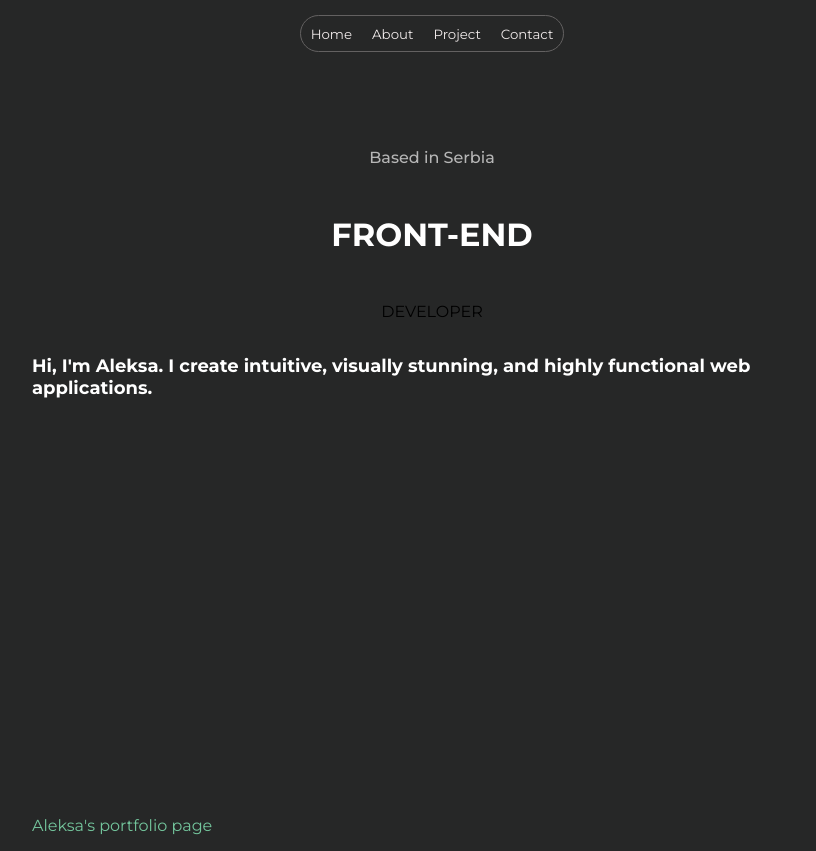
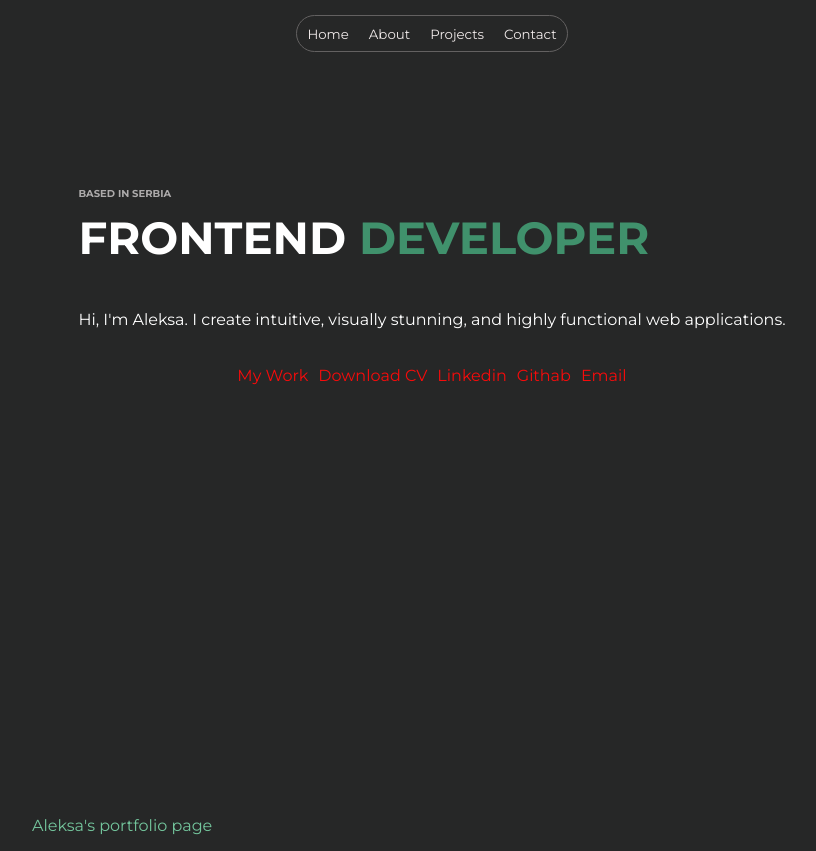
Before and after one commit to aleksa13122/aleksa-s-portfolio, a React (Vite) app: page / in a window 1280 px wide. Shown: the whole page, without its empty margins (208-1024 px from the left). Built offline with nearby package versions, Linux system fonts and the light colour scheme.

Commit message:
layout changes

```diff
--- a/src/App.css
+++ b/src/App.css
@@ -4,7 +4,6 @@
 
 body {
   font-family: "Montserrat", sans-serif;
-  /* margin: 0% 10%; */
   background-color: #262727;
   max-width: 800px;
   margin: 0 auto;
@@ -13,19 +12,18 @@ body {
   color: #74c69d;
 }
 .sekundarna {
-  /* color: #40916c; */
-  color: #262727;
+  color: #40916c;
   background-color: transparent;
 }
 .main-container {
   display: flex;
   align-items: center; /* Centriranje vertikalno */
-  /* justify-content: center; */
   width: 100vw;
   height: 100vh;
   flex-direction: column;
   max-width: 800px;
   margin: 0 auto;
+  /* background-color: aqua; */
 }
 
 /*
--- a/src/App.jsx
+++ b/src/App.jsx
@@ -1,7 +1,7 @@
 import React from "react";
 
-import Navigation from "./components/Navigation";
-import Info from "./components/Info";
+import Navigation from "./components/Navigation/Navigation";
+import Header from "./components/Header/Header";
 
 import "./App.css";
 import "./index.css";
@@ -11,7 +11,7 @@ function App() {
     <div>
       <div className="main-container">
         <Navigation />
-        <Info />
+        <Header />
       </div>
 
       <p className="primarna">Aleksa's portfolio page</p>
--- /dev/null
+++ b/src/components/Header/Header.css
@@ -0,0 +1,38 @@
+.header-container {
+  display: flex;
+  flex-direction: column;
+  align-items: center;
+  margin-top: 80px;
+  gap: 5px;
+}
+.location {
+  color: rgb(173, 171, 171);
+  font-size: 10px;
+}
+
+.job-container {
+  /* background-color: aquamarine; */
+  display: flex;
+  flex-direction: column;
+  align-items: center;
+}
+
+.job-title {
+  font-weight: bold;
+  color: white;
+  font-size: 45px;
+  align-self: flex-start;
+}
+
+.job-description {
+  margin-top: 0px;
+  color: white;
+  text-align: center;
+}
+
+.header-links {
+  display: flex;
+  flex-direction: row;
+  gap: 10px;
+  color: rgb(247, 11, 11);
+}
--- /dev/null
+++ b/src/components/Header/Header.jsx
@@ -0,0 +1,17 @@
+import "./Header.css";
+import HeaderJob from "./HeaderJob";
+
+export default function Header() {
+  return (
+    <div className="header-container">
+      <HeaderJob />
+      <div className="header-links">
+        <p>My Work</p>
+        <p>Download CV</p>
+        <p>Linkedin</p>
+        <p>Githab</p>
+        <p>Email</p>
+      </div>
+    </div>
+  );
+}
--- /dev/null
+++ b/src/components/Header/HeaderJob.jsx
@@ -0,0 +1,16 @@
+import "./Header.css";
+import HeaderLoc from "./HeaderLocation";
+export default function HeaderJob() {
+  return (
+    <div className="job-container">
+      <p className="job-title">
+        <HeaderLoc />
+        FRONTEND <span className="sekundarna">DEVELOPER</span>
+      </p>
+      <p className="job-description">
+        Hi, I'm Aleksa. I create intuitive, visually stunning, and highly
+        functional web applications.
+      </p>
+    </div>
+  );
+}
--- /dev/null
+++ b/src/components/Header/HeaderLocation.jsx
@@ -0,0 +1,9 @@
+import "./Header.css";
+
+export default function HeaderLoc() {
+  return (
+    <>
+      <p className="location">BASED IN SERBIA</p>
+    </>
+  );
+}
--- a/src/components/Info.css
+++ /dev/null
@@ -1,37 +0,0 @@
-.origin,
-.job,
-.hello {
-  z-index: 1;
-  position: relative; /* Dodaj position: relative da bi z-index radio */
-  background-color: transparent;
-}
-.info {
-  display: flex;
-  flex-direction: column;
-  align-items: center;
-  margin-top: 80px;
-}
-.origin {
-  max-width: fit-content;
-  text-align: center;
-  color: rgb(182, 182, 182);
-  font-weight: 500;
-}
-.hello {
-  max-width: fit-content;
-  font-weight: 700;
-  font-size: large;
-  z-index: 1;
-  color: white;
-  max-width: fit-content;
-}
-
-.job {
-  border-radius: 5px;
-  /* border: 1px solid gray; */
-  justify-items: center;
-  max-width: fit-content;
-  font-weight: bold;
-  color: white;
-  font-size: xx-large;
-}
--- a/src/components/Info.jsx
+++ /dev/null
@@ -1,15 +0,0 @@
-import "./Info.css";
-
-export default function Info() {
-  return (
-    <div className="info">
-      <p className="origin">Based in Serbia</p>
-      <p className="job">FRONT-END </p>
-      <p>DEVELOPER</p>
-      <p className="hello">
-        Hi, I'm Aleksa. I create intuitive, visually stunning, and highly
-        functional web applications.
-      </p>
-    </div>
-  );
-}
--- a/src/components/Navigation.jsx
+++ b/src/components/Navigation/Navigation.jsx
@@ -1,13 +1,11 @@
-import { motion } from "framer-motion";
-
 import "./Navigation.css";
 
 export default function Navigation() {
   return (
     <div className="nav">
       <button className="nav-div">Home</button>
-      <button className="nav-div ">About</button>
-      <button className="nav-div ">Project</button>
+      <button className="nav-div">About</button>
+      <button className="nav-div">Projects</button>
       <button className="nav-div">Contact</button>
     </div>
   );
```
Also changed, not shown: src/components/Navigation/Navigation.css (renamed from src/components/Navigation.css).
